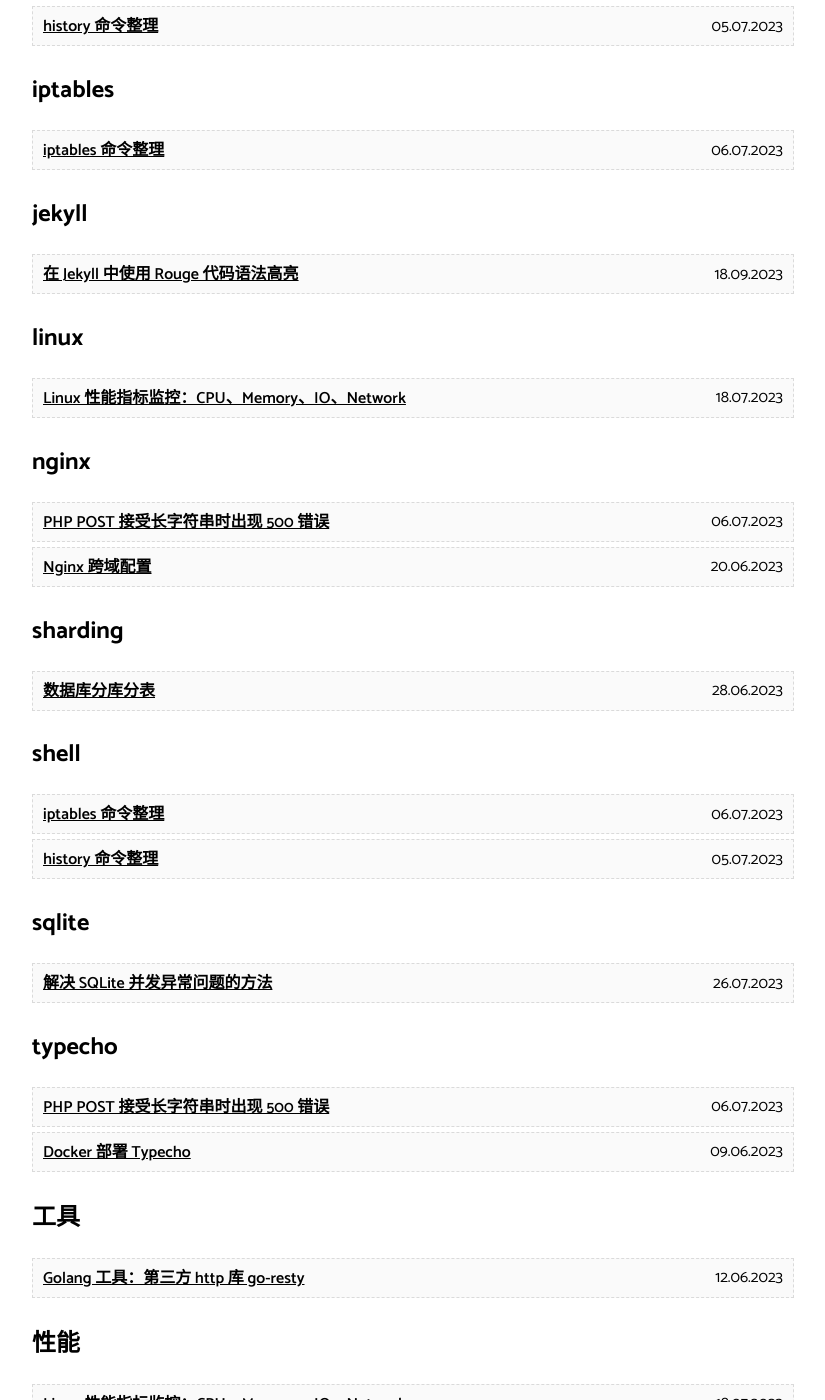
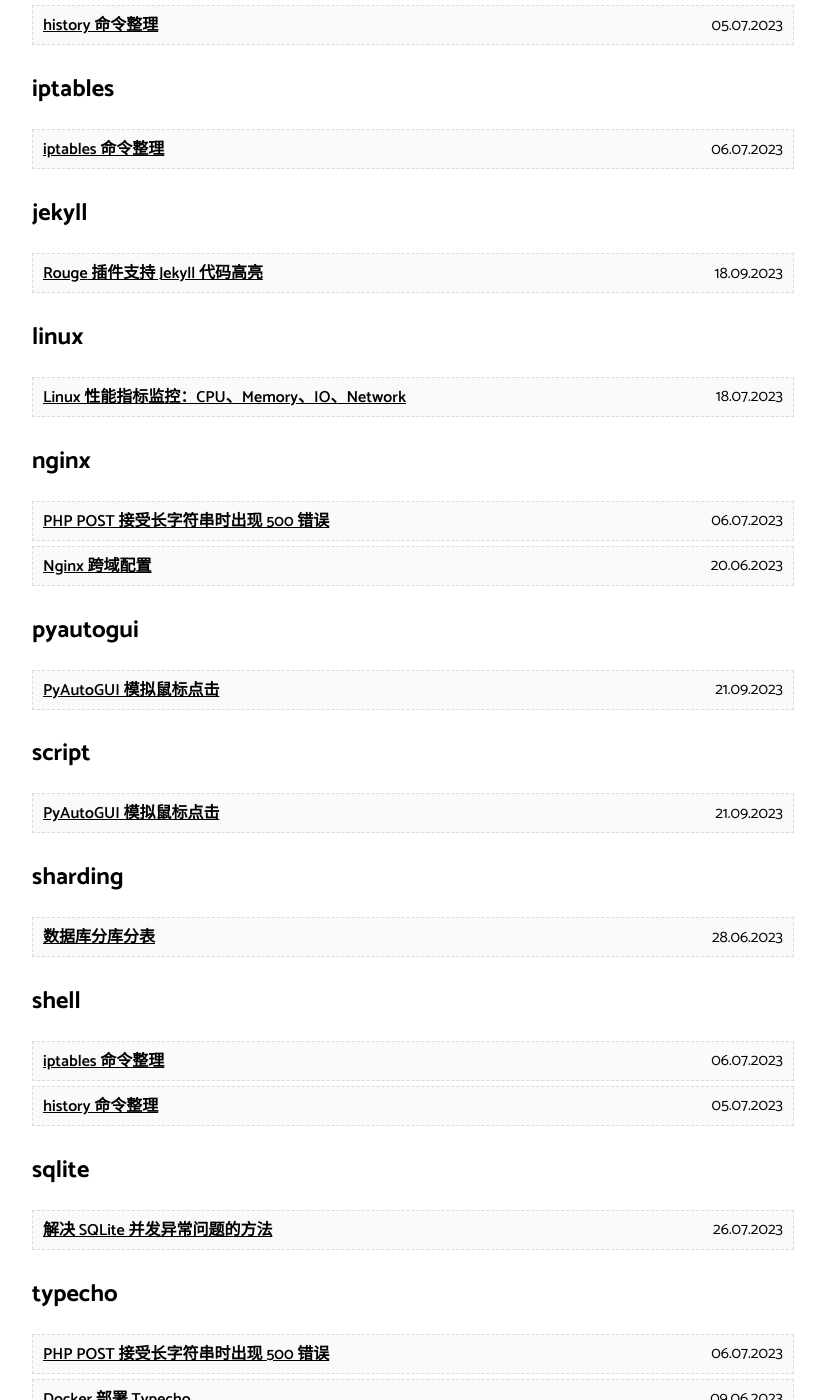
Before and after one commit to ziyaoxie/ziyaoxie.github.io, a Jekyll site: the page built from tags.html, in a window 1280 px wide and 1400 px high, scrolled down 1330 px. Shown: the whole window, without its empty margins (227-1052 px from the left). Built offline with Jekyll 4.4.1, drawn with Linux system fonts in a browser that asks for light colours; comment, search, counter and statistics services are not loaded; some of the changed lines change nothing that is shown; some of the changed text lies outside the part shown.

Commit message:
_posts: Add 2023-09-21-simulate-mouse-with-pyautogui.md
Signed-off-by: ziyaoxie <ziyaoxie@outlook.com>

```diff
--- a/_posts/2023-09-18-jekyll-with-rouge.md
+++ b/_posts/2023-09-18-jekyll-with-rouge.md
@@ -1,5 +1,5 @@
 ---
-title: "在 Jekyll 中使用 Rouge 代码语法高亮"
+title: "Rouge 插件支持 Jekyll 代码高亮"
 date: 2023-09-18T20:36:00+08:00
 author: Xie Ziyao
 layout: post
--- /dev/null
+++ b/_posts/2023-09-21-simulate-mouse-with-pyautogui.md
@@ -0,0 +1,90 @@
+---
+title: "PyAutoGUI 模拟鼠标点击"
+date: 2023-09-21T14:44:00+08:00
+author: Xie Ziyao
+layout: post
+permalink: /simulate-mouse-with-pyautogui/
+categories: [工作笔记]
+tags: [pyautogui, script]
+---
+
+如果你想在 Windows 系统中创建一个自动点击脚本，你可以使用脚本语言（如 Python、JavaScript 或者 PowerShell）来实现。
+
+## 代码示例
+
+Python 代码示例如下：
+
+{% highlight python %}
+# 需要先安装 PyAutoGUI 库: pip install pyautogui
+
+import pyautogui
+
+for i in range(10):
+    pyautogui.click(100, 100)
+{% endhighlight %}
+
+JavaScript 代码示例如下：
+
+{% highlight javascript %}
+for (let i = 0; i < 10; i++) {
+  setTimeout(() => {
+    window.dispatchEvent(new MouseEvent('click', {
+      view: window,
+      bubbles: true,
+      cancelable: true
+    }));
+  }, i * 1000);
+}
+{% endhighlight %}
+
+PowerShell 代码示例如下：
+
+{% highlight powershell %}
+for ($i = 0; $i -lt 10; $i++) {
+  [System.Windows.Forms.Cursor]::Position = New-Object System.Drawing.Point(100, 100)
+  [System.Windows.Forms.SendKeys]::SendWait("{LBUTTON}")
+}
+{% endhighlight %}
+
+## 获取屏幕坐标
+
+鼠标就会出现一个浮窗跟随，实时显示当前鼠标坐标，Python 代码示例如下：
+
+{% highlight python %}
+import pyautogui
+import tkinter as tk
+
+def update_position_label():
+    # 获取鼠标当前位置的坐标
+    x, y = pyautogui.position()
+    position_label.configure(text=f"坐标：({x}, {y})")
+    position_label.after(100, update_position_label)
+
+# 创建主窗口
+window = tk.Tk()
+window.title("鼠标坐标")
+window.geometry("200x50")
+
+# 创建坐标标签
+position_label = tk.Label(window, text="坐标：(0, 0)")
+position_label.pack()
+
+# 更新坐标标签
+update_position_label()
+
+# 设置窗口始终在最顶层显示
+window.attributes("-topmost", True)
+
+# 隐藏窗口标题栏
+window.overrideredirect(True)
+
+# 窗口跟随鼠标移动
+def move_window(event):
+    x, y = event.x_root, event.y_root
+    window.geometry(f"+{x}+{y}")
+
+window.bind("<Motion>", move_window)
+
+# 运行窗口主循环
+window.mainloop()
+{% endhighlight %}
```
